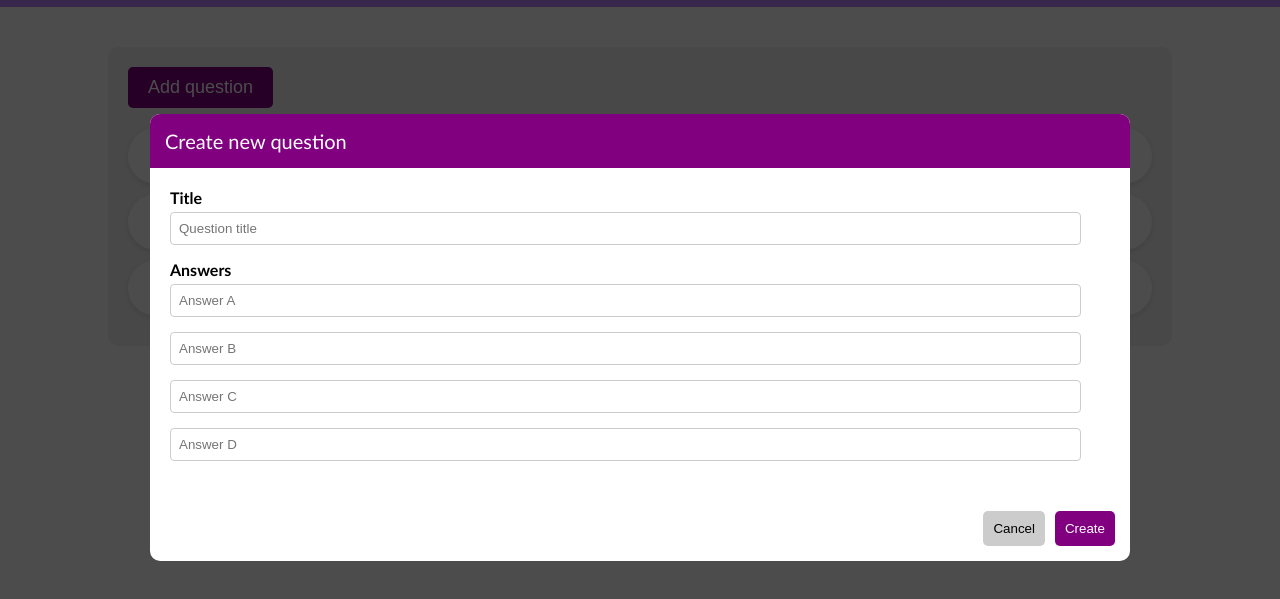
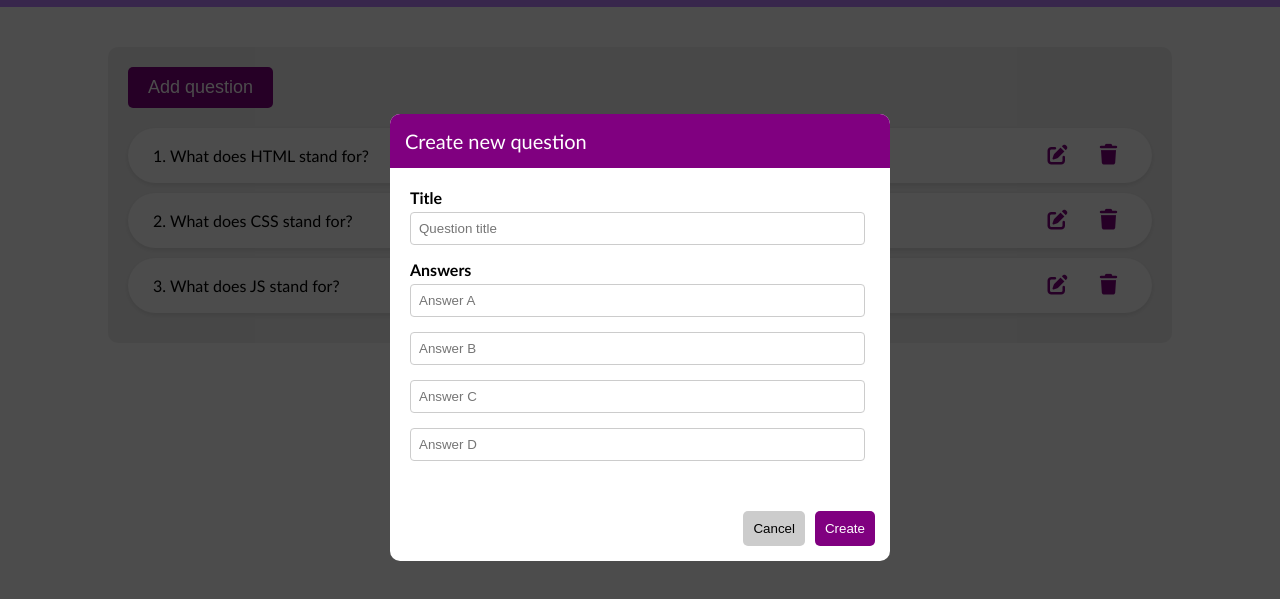
Before and after one commit to zanydrew/Simple-Quiz-App, a plain HTML site: page 0 - START CODE/views/edit/edit.html in a window 1280 px wide. Both pictures are taken after a click on the button "Add question". Shown: the part 63-662 px from the top of the page. Drawn offline with Linux system fonts and the light colour scheme.

Commit message:
finish styling

```diff
--- a/0 - START CODE/css/edit.css
+++ b/0 - START CODE/css/edit.css
@@ -41,30 +41,54 @@
 
 /* Modal Overlay */
 .modal-overlay {
-    display: none;
+    /* display: none;
     position: fixed;
     top: 0; left: 0; width: 100%; height: 100%;
     background: rgba(0, 0, 0, 0.7);
     justify-content: center;
     align-items: center;
+    z-index: 1000; */
+
+    position: fixed;
+    inset: 0;
+    background: rgba(0, 0, 0, 0.7);
+
+    display: flex;
+    justify-content: center;
+    align-items: center;
+
+    opacity: 0;
+    visibility: hidden;
+    transition: opacity 0.35s ease, visibility 0.35s ease;
     z-index: 1000;
 }
 
-.modal-overlay :hover{
-    transition: 1s;
+.modal-overlay.active {
+    opacity: 1;
+    visibility: visible;
 }
+
 
 /* The Dialog */
 .modal-content {
-    background: white;
+    /* background: white;
     margin: 150px;
     width: 90%;
     border-radius: 10px;
+    overflow: hidden; */
+
+    background: white;
+    width: 90%;
+    max-width: 500px;
+    border-radius: 10px;
     overflow: hidden;
+
+    transform: translateY(30px) scale(0.95);
+    transition: transform 0.35s ease;
 }
 
-.modal-content :hover{
-    transition: 3s;
+.modal-overlay.active .modal-content {
+    transform: translateY(0) scale(1);
 }
 
 .modal-header {
@@ -114,3 +138,16 @@
     padding: 10px;
     border-radius: 5px;
 }
+
+#add-question-btn, #create-btn, #cancel-btn {
+    transition: transform 0.2s ease, opacity 0.2s ease;
+}
+
+#add-question-btn:hover, #create-btn:hover {
+    transform: scale(1.05);
+    opacity: 0.9;
+}
+
+#cancel-btn:hover {
+    opacity: 0.8;
+}
--- a/0 - START CODE/css/home.css
+++ b/0 - START CODE/css/home.css
@@ -45,8 +45,8 @@ nav {
 }
 
 .nav-links a:hover {
-    color: yellow;
-    text-shadow: 0 0 10px yellow;
+    color:fuchsia;
+    text-shadow: 0 0 10px fuchsia;
 }
 
 .content {
--- a/0 - START CODE/views/edit/edit.html
+++ b/0 - START CODE/views/edit/edit.html
@@ -5,6 +5,7 @@
     <title>Edit</title>
     <link rel="stylesheet" href="../../css/edit.css" />
     <link rel="stylesheet" href="../../css/home.css" />
+    <link rel="stylesheet" href="https://cdnjs.cloudflare.com/ajax/libs/font-awesome/7.0.1/css/all.min.css" integrity="sha512-2SwdPD6INVrV/lHTZbO2nodKhrnDdJK9/kg2XD1r9uGqPo1cUbujc+IYdlYdEErWNu69gVcYgdxlmVmzTWnetw==" crossorigin="anonymous" referrerpolicy="no-referrer" />
     <script defer src="edit.js"></script>
   </head>
 
--- a/0 - START CODE/views/edit/edit.js
+++ b/0 - START CODE/views/edit/edit.js
@@ -49,14 +49,14 @@ function saveQuestions() {
 }
 
 // Hide a given element
-function hide(element) {
-  element.style.display = "none";
-
+function show(element) {
+  element.classList.add("active");
 }
 
-function show(element) {
-  element.style.display = "flex";
+function hide(element) {
+  element.classList.remove("active");
 }
+
 
 function createQuestion() {
   const titleInput = create_question_box.querySelector(".title-input input").value;
@@ -87,10 +87,8 @@ function renderQuestionsList(){
     div.innerHTML = `
       <span>${index + 1}. ${q.title}</span>
       <div class="actions">
-        <button class="edit-btn">📝
-        </button>
-        <button class="delete-btn">🗑️
-        </button>
+        <button class="edit-btn"><i class="fa-solid fa-pen-to-square" style="color: purple;"></i></button>
+        <button class="delete-btn"><i class="fa-solid fa-trash" style="color: purple;"></i></button>
       </div>
     `;
 
```
